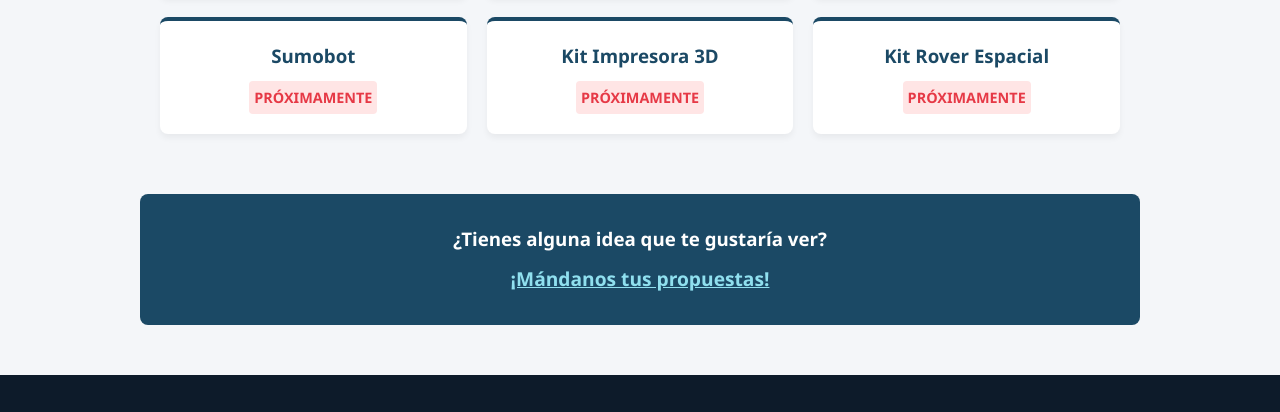
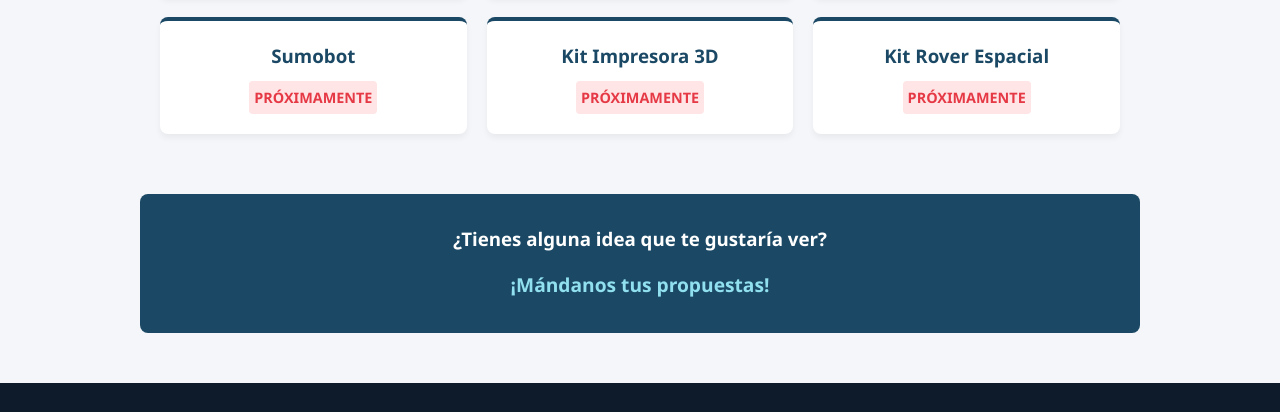
Before and after one commit to Kinetics-STEM-Network/kinetics-stem-network.github.io, a plain HTML site: page index.html in a window 1280 px wide. Shown: the part 1477-1889 px from the top of the page. Drawn offline with Linux system fonts and the light colour scheme.

Commit message:
Update style.css

```diff
--- a/style.css
+++ b/style.css
@@ -253,9 +253,20 @@ body {
 }
 
 .feedback-cta {
+    display: inline-block;
     font-size: 1.2rem;
     color: #90e0ef;
     font-weight: bold;
+    text-decoration: none;
+    margin-top: 6px;
+    border-bottom: 2px solid transparent;
+    transition: color 0.2s, border-color 0.2s, transform 0.2s;
+}
+
+.feedback-cta:hover {
+    color: #ffffff;
+    border-bottom-color: #48cae4;
+    transform: translateY(-2px);
 }
 
 /* Pie de página */
```
